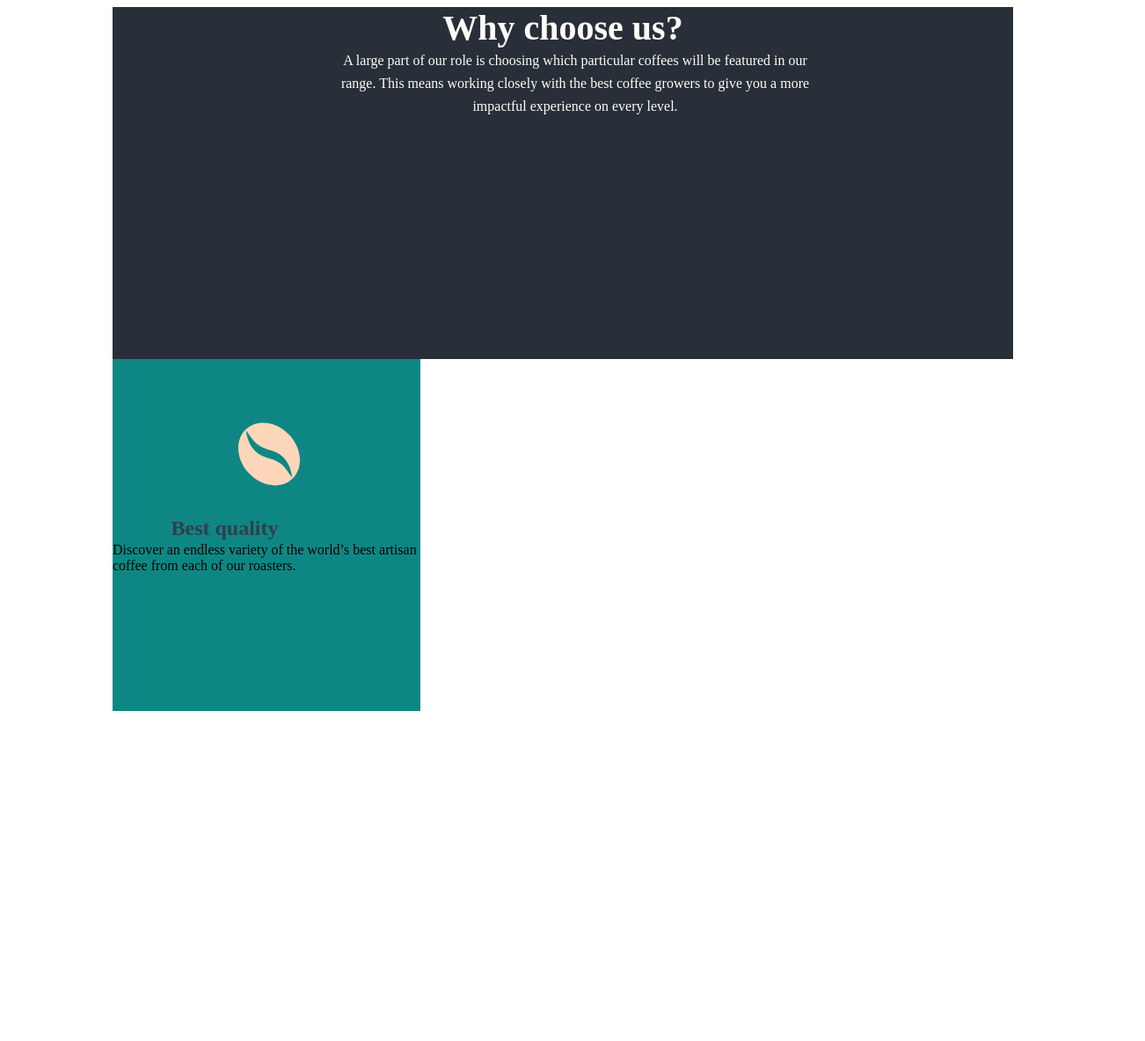
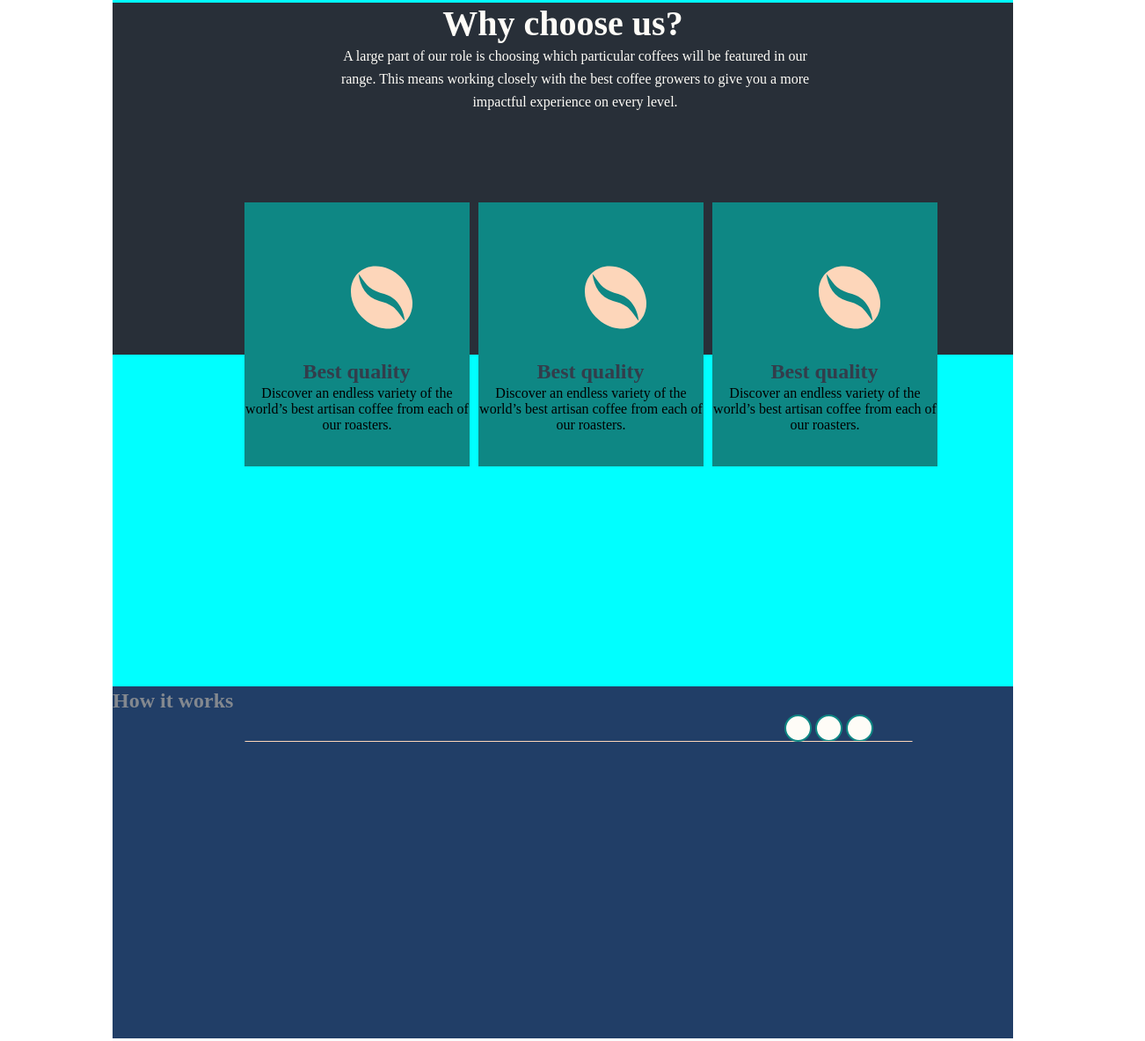
Before and after one commit to ilyosbeeeeeek/Coffee, a plain HTML site: page index.html in a window 1280 px wide. Shown: the part 920-2103 px from the top of the page at 88% size, 1302 px wide, since content can reach past the window. Before the commit the page ends 2000 px from the top, so only its background shows below. Drawn offline with Linux system fonts and the light colour scheme.

Commit message:
nemes fron

```diff
--- a/index.html
+++ b/index.html
@@ -11,16 +11,16 @@
 <body>
     <nav class="navbar">
         <div class="canteyner">
-            <div class="nav_item">
+            <div class="navbar_item">
                 <div class="img"><img src="./img/Group 5.svg" alt="img"></div>
-                <ul class="list">
+                <ul class="navbar_item_list">
                     <li class="list_item1">HOME</li>
                     <li class="list_item2">ABOUT US</li>
                     <li class="list_item3">Create your plan</li>
                 </ul>
             </div>
-            <div class="list_title">
-                <h1 class="text_item">Great coffee <br>
+            <div class="navbar_title">
+                <h1 class="navbar_item">Great coffee <br>
                     made simple.</h1>
                 <p class="text_title">Start your mornings with the world’s best coffees. Try our expertly curated
                     artisan coffees from our best roasters delivered directly to your door, at your schedule.</p>
@@ -67,14 +67,46 @@
                     in our range. This means working closely with the best coffee growers to give
                     you a more impactful experience on every level.</p>
             </main>
-            <ul class="coffe-bean">
-                <img class="coffe_bean" src="./img/coffee-bean (1).svg" alt="coffe bean">
-                <ul class="item_title">
+
+        </div>
+        <aside class="aside">
+
+            <ul class="aside_coffe">
+                <img class="aside_coffe_bean" src="./img/coffee-bean (1).svg" alt="coffe bean">
+                <ul class="aside_coffe_title">
                     <h3 class="text_h3">Best quality</h3>
-                    <p>Discover an endless variety of the world’s best artisan coffee from each of our roasters.</p>
+                    <p class="title_p">Discover an endless variety of the world’s best artisan coffee from each of our roasters.</p>
                 </ul>
             </ul>
+            <ul class="aside_coffe">
+                <img class="aside_coffe_bean" src="./img/coffee-bean (1).svg" alt="coffe bean">
+                <ul class="aside_coffe_title">
+                    <h3 class="text_h3">Best quality</h3>
+                    <p class="title_p">Discover an endless variety of the world’s best artisan coffee from each of our roasters.</p>
+                </ul>
+            </ul>
+            <ul class="aside_coffe">
+                <img class="aside_coffe_bean" src="./img/coffee-bean (1).svg" alt="coffe bean">
+                <ul class="aside_coffe_title">
+                    <h3 class="text_h3">Best quality</h3>
+                    <p class="title_p">Discover an endless variety of the world’s best artisan coffee from each of our roasters.</p>
+                </ul>
+            </ul>
+        </aside>
+        <div class="artisan">
+            <p class="artisan_text">How it works</p>
+            <img class="artisan_path" src="./img/Path 2.png" alt="Path">
+            <ul class="artisan_img">
+                <img src="./img/Oval.svg" alt="oval">
+            </ul>
+            <img src="./img/Oval.svg" alt="oval">
+            <img src="./img/Oval.svg" alt="oval">
+
         </div>
+        <div class="aside">
+
+        </div>
+
     </nav>
 </body>
 
--- a/style.css
+++ b/style.css
@@ -9,13 +9,13 @@
 }
 
 .canteyner {
-    /* background-color: aqua; */
+    background-color: aqua;
     width: 80%;
     height: 2000px;
     margin: 0 auto;
 }
 
-.list {
+.navbar_item_list {
     margin-left: 600px;
     display: flex;
     justify-content: end;
@@ -57,7 +57,7 @@
     display: flex;
 }
 
-.list_title {
+.navbar_title {
     width: 100%;
     height: 400px;
     background-color: #A2A2A2;
@@ -103,6 +103,7 @@
 }
 
 .section {
+    background: linear-gradient(180deg, rgba(254, 252, 247, 0.00) 0%, #FEFCF7 100%);
     color: #83888F;
     text-align: center;
     font-family: Fraunces 9pt;
@@ -180,21 +181,77 @@
     /* 162.5% */
 }
 
-.coffe-bean {
-    width: 350px;
-    height: 400px;
+.aside {
+    position: relative;
+    bottom: 850px;
+    left: 150px;
+    gap: 10px;
+    width: 80%;
+    height: auto;
+    margin: 0 auto;
+    display: flex;
+}
+.title_p{
+    text-align: center;
+}
+.aside_coffe {
+    width: 25%;
+    height: 300px;
     background-color: #0E8784;
+    /* border: 2px solid red; */
 }
 
-.coffe_bean {
+.aside_coffe_bean {
     position: relative;
-    left: 142px;
+    left: 120px;
     top: 72px;
     width: 72px;
     height: 72px;
     flex-shrink: 0;
+    gap: 40px;
 }
-.item_title{
+
+.aside_coffe_title {
     position: relative;
     top: 100px;
 }
+
+.artisan {
+    width: 80%;
+    height: 400px;
+    background-color: #213e67;
+    margin: 0 auto;
+    position: relative;
+    bottom: 600px;
+}
+
+.artisan_text {
+    color: #83888F;
+    font-family: Fraunces 9pt;
+    font-size: 24px;
+    font-style: normal;
+    font-weight: 900;
+    line-height: 32px;
+    /* 133.333% */
+}
+
+.artisan_path {
+    position: relative;
+    left: 150px;
+    width: 760px;
+    height: 1px;
+    flex-shrink: 0;
+    stroke-width: 2px;
+    stroke: #FDD6BA;
+}
+
+.artisan_img {
+    display: inline-block;
+    fill: #FEFCF7;
+    stroke-width: 2px;
+    stroke: #0E8784;
+    position: relative;
+}
+.aside{
+
+}
```
Also changed, not shown: img/Oval.svg (added), img/Path 2.png (added).
